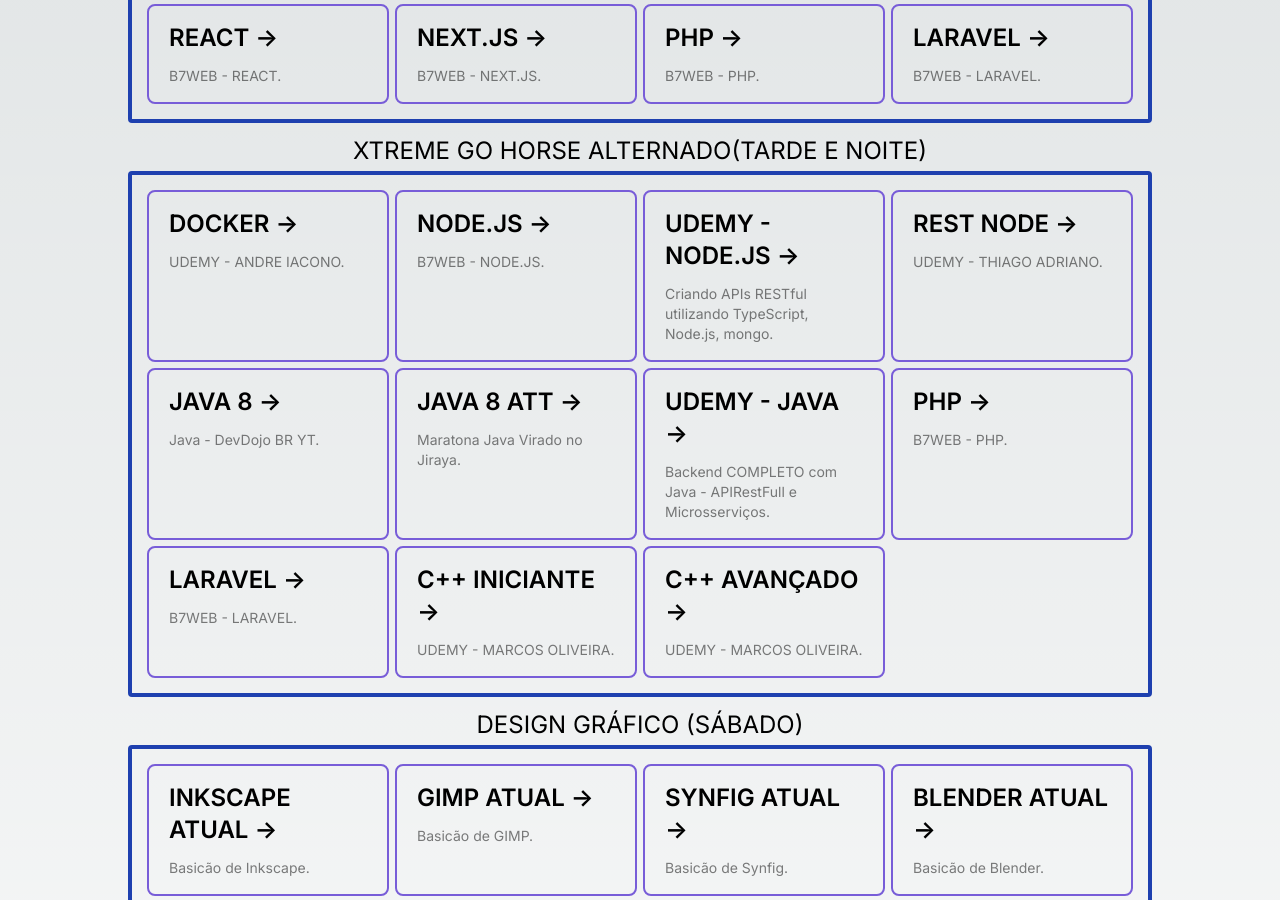
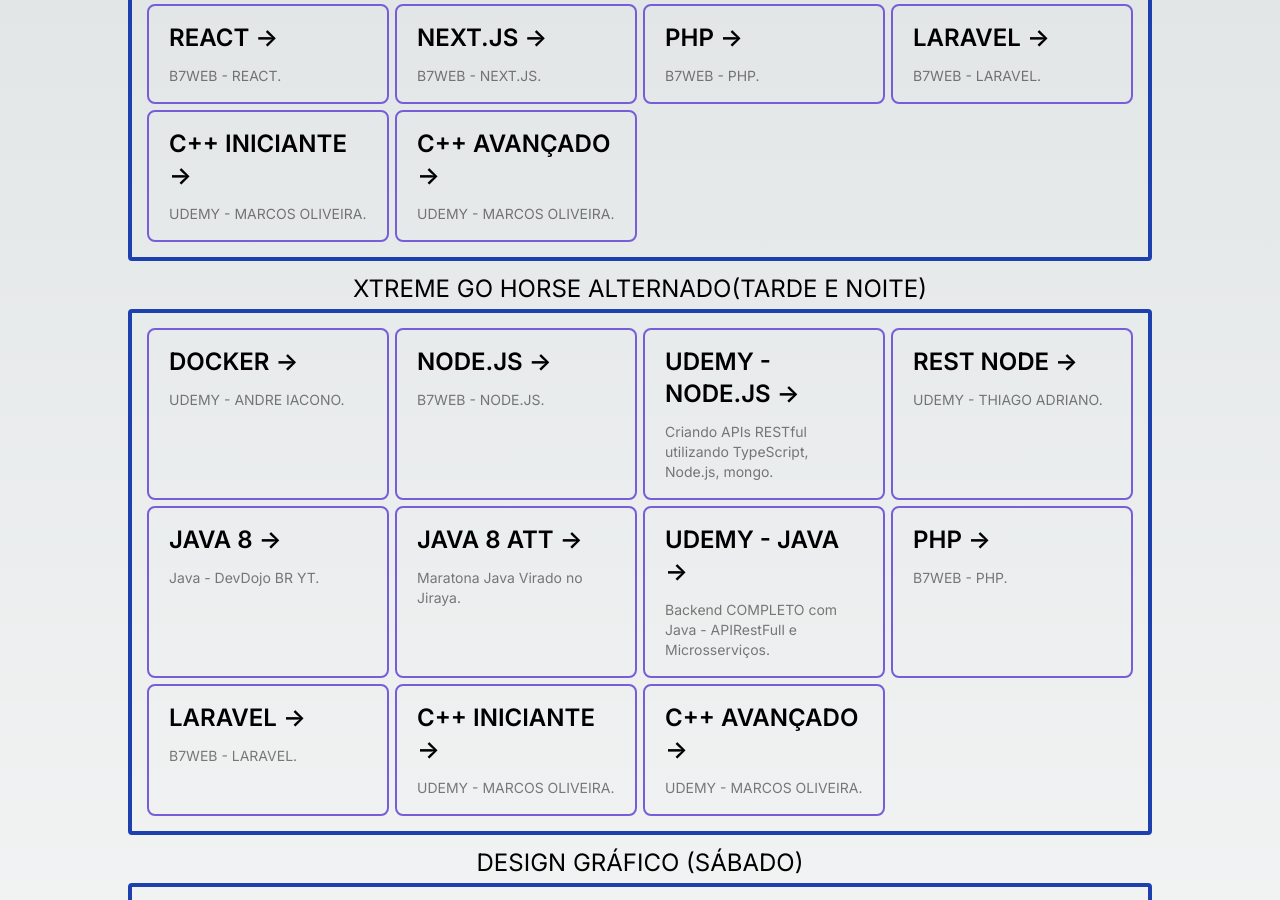
Before and after one commit to GamerCleanVic/design-dev, a Next.js app: page / in a window 1280 px wide. Shown: the part 797-1697 px from the top of the page. Built offline with nearby package versions, Linux system fonts and the light colour scheme.

Commit message:
c++ integral

```diff
--- a/src/app/page.tsx
+++ b/src/app/page.tsx
@@ -300,6 +300,40 @@
             B7WEB - LARAVEL.
           </p>
         </a>
+
+          <a
+            href="https://www.udemy.com/course-dashboard-redirect/?course_id=3803130"
+            className="group rounded-lg border border-transparent px-5 py-4 transition-colors hover:border-gray-300 hover:bg-gray-100 hover:dark:border-neutral-700 hover:dark:bg-neutral-800/30 card-buttom"
+            target="_blank"
+            rel="noopener noreferrer"
+          >
+            <h2 className="mb-3 text-2xl font-semibold">
+              C++ INICIANTE{" "}
+              <span className="inline-block transition-transform group-hover:translate-x-1 motion-reduce:transform-none">
+                -&gt;
+              </span>
+            </h2>
+            <p className="m-0 max-w-[30ch] text-sm opacity-50">
+            UDEMY - MARCOS OLIVEIRA.
+            </p>
+          </a>
+
+          <a
+            href="https://www.udemy.com/course-dashboard-redirect/?course_id=3803828"
+            className="group rounded-lg border border-transparent px-5 py-4 transition-colors hover:border-gray-300 hover:bg-gray-100 hover:dark:border-neutral-700 hover:dark:bg-neutral-800/30 card-buttom"
+            target="_blank"
+            rel="noopener noreferrer"
+          >
+            <h2 className="mb-3 text-2xl font-semibold">
+              C++ AVANÇADO{" "}
+              <span className="inline-block transition-transform group-hover:translate-x-1 motion-reduce:transform-none">
+                -&gt;
+              </span>
+            </h2>
+            <p className="m-0 max-w-[30ch] text-sm opacity-50">
+            UDEMY - MARCOS OLIVEIRA.
+            </p>
+          </a>
         </div>
 
       <div className="text-2xl mt-3">XTREME GO HORSE ALTERNADO(TARDE E NOITE)</div>
```
